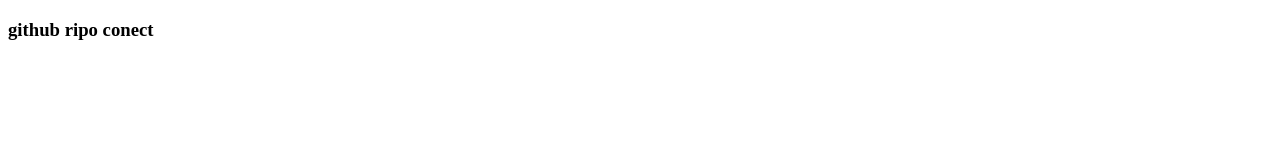
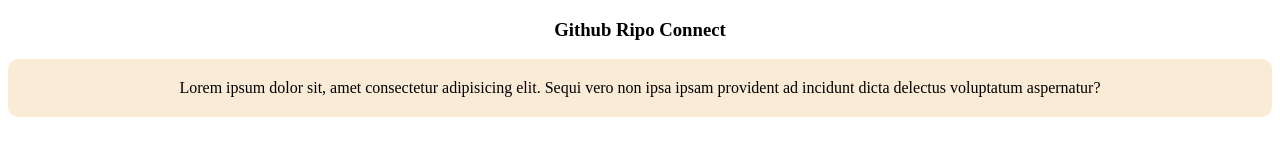
Before and after one commit to tangilaakther/new-github-ripo, a plain HTML site: page index.html in a window 1280 px wide. Drawn offline with Linux system fonts and the light colour scheme.

Commit message:
sceound commit

```diff
--- a/index.html
+++ b/index.html
@@ -4,8 +4,24 @@
     <meta charset="UTF-8">
     <meta name="viewport" content="width=device-width, initial-scale=1.0">
     <title>github</title>
+    <style>
+    p{
+        background-color: antiquewhite;
+        padding: 20px;
+        border-radius: 10px;
+
+
+    }
+    body{
+        text-align: center;
+    }
+    </style>
 </head>
 <body>
-<h3>github ripo conect</h3>
+
+<h3>Github Ripo Connect</h3>
+<p>
+Lorem ipsum dolor sit, amet consectetur adipisicing elit. Sequi vero non ipsa ipsam provident ad incidunt dicta delectus voluptatum aspernatur?
+</p>
 </body>
 </html>
```
